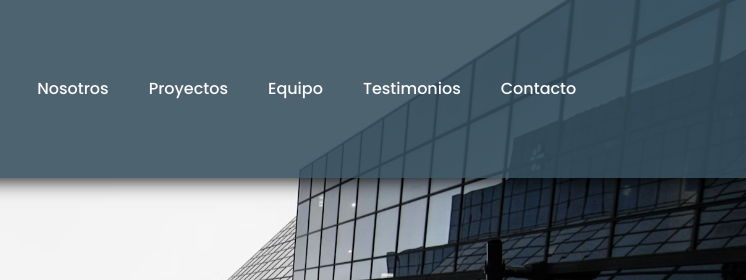
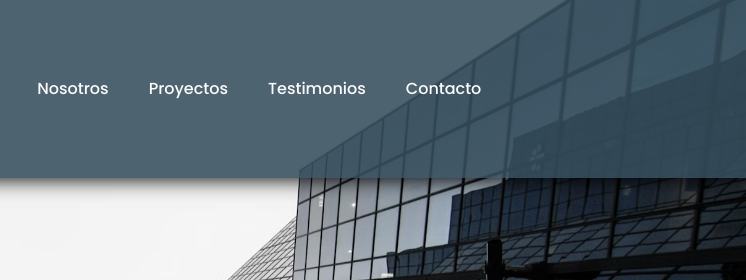
Before and after one commit to lucasspuig/ConstruccionesPuig.SRL, a plain HTML site: page index.html in a window 1280 px wide. Shown: the top 280 px of the page, 534-1280 px from the left. Drawn offline with nearby package versions, Linux system fonts and the light colour scheme.

Commit message:
arregloes

```diff
--- a/index.html
+++ b/index.html
@@ -32,7 +32,6 @@
                     <li><a href="#inicio">Inicio</a></li>
                     <li><a href="#nosotros">Nosotros</a></li>
                     <li><a href="#proyectos">Proyectos</a></li>
-                    <li><a href="#equipo">Equipo</a></li>
                     <li><a href="#testimonios">Testimonios</a></li>
                     <li><a href="#contacto">Contacto</a></li>
                 </ul>
```
